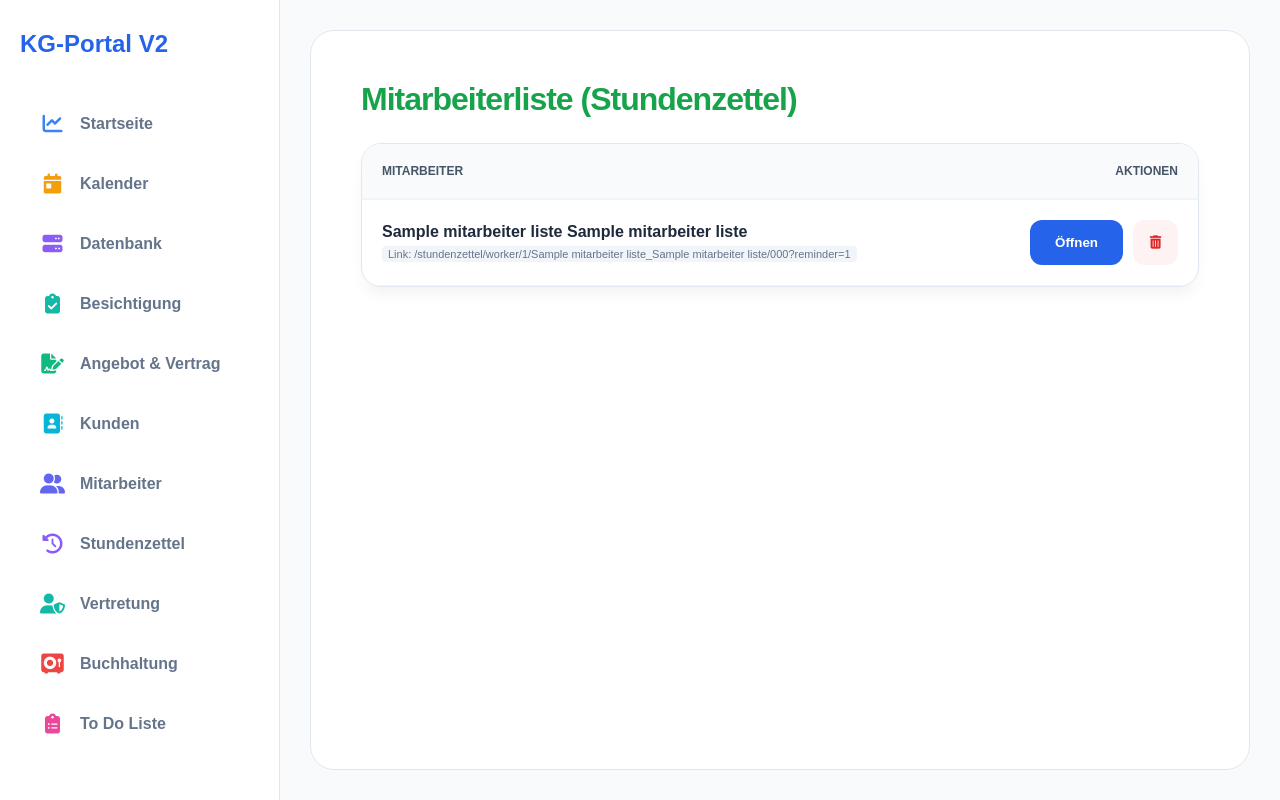
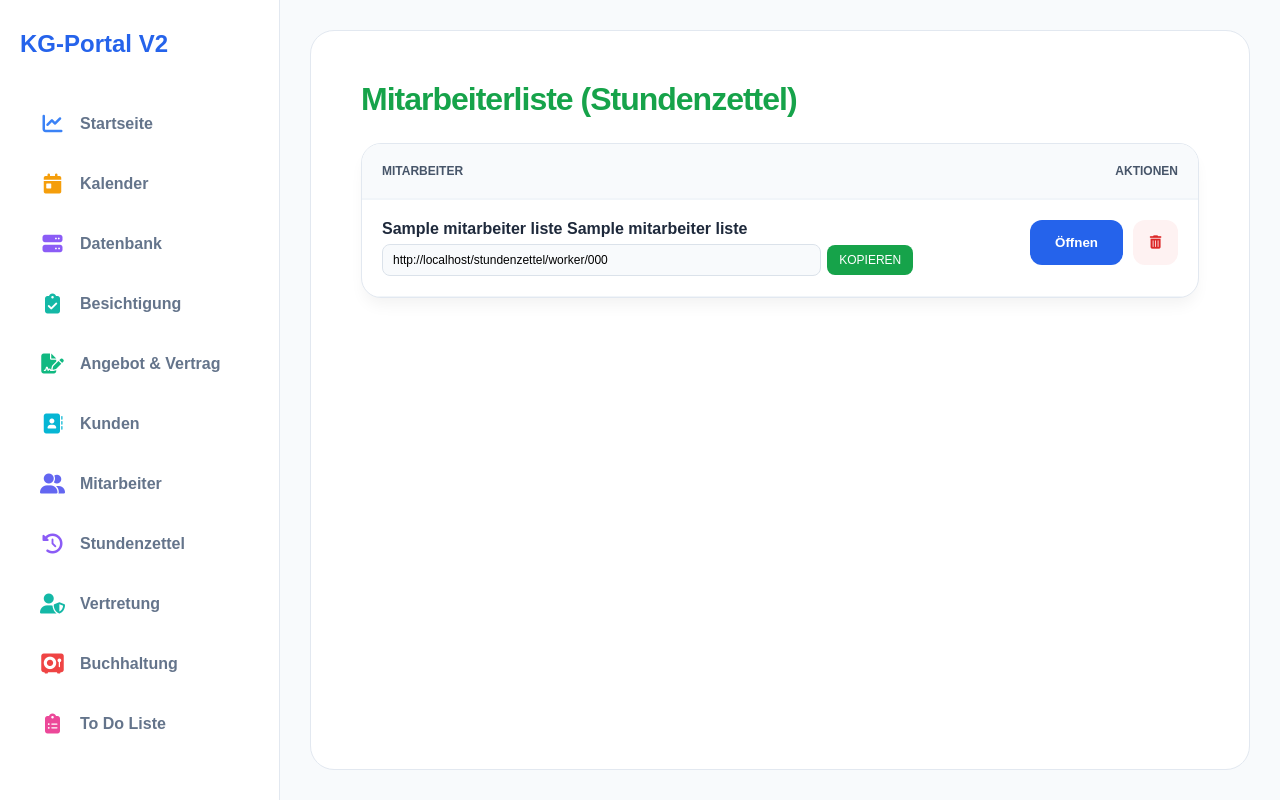
Before and after one commit to kg-portal/kg-portal, a Flask app: template templates/stundenzettel.html in a window 1280 px wide. Run offline with Flask 3, Linux system fonts and the light colour scheme; the visitor is signed in with stand-in values (Sample User, id 1); tables that the repository leaves empty hold one stand-in row (values such as "Sample post"); the template is opened without the code that fills it: most values are stand-ins (such as "Sample title", 1, 10 or a date in 2020).

Commit message:
Update stundenzettel.html

```diff
--- a/templates/stundenzettel.html
+++ b/templates/stundenzettel.html
@@ -2,6 +2,7 @@
 {% block content %}
 <link rel="stylesheet" href="https://cdn.jsdelivr.net/npm/flatpickr/dist/flatpickr.min.css">
 <script src="https://cdn.jsdelivr.net/npm/flatpickr"></script>
+
 
 <!--
 ..........................................................................................................
@@ -31,13 +32,37 @@
                     <td style="padding:20px; font-weight:800; color:#1e293b; font-size: 16px;">
                         {{ m.vorname }} {{ m.nachname }}
                         <br>
+
+                        <!-- ❌ SİLİNEN -->
+                        <!--
                         <small style="color:#64748b; font-weight:400; font-size:11px; background:#f1f5f9; padding:2px 6px; border-radius:4px; display:inline-block; margin-top:5px;">
-                            Link: /stundenzettel/worker/{{ m.id }}/{{ m.vorname }}_{{ m.nachname }}/{{ m.access_code if m.access_code else '1234' }}?reminder=1
+                            Link: {{ request.host_url.rstrip('/') }}/stundenzettel/worker/{{ m.access_code }}
                         </small>
+                        -->
+
+                        <!-- ✅ EKLENEN -->
+                        <div style="margin-top:6px; display:flex; gap:6px; align-items:center;">
+                            <input
+                                type="text"
+                                readonly
+                                value="{{ request.host_url.rstrip('/') }}/stundenzettel/worker/{{ m.access_code }}"
+                                style="flex:1; padding:8px 10px; border:1px solid #dbe2ea; border-radius:8px; font-size:12px; background:#f8fafc;">
+                            <button
+                                onclick="
+                                    navigator.clipboard.writeText('{{ request.host_url.rstrip('/') }}/stundenzettel/worker/{{ m.access_code }}');
+                                    this.innerText='KOPIERT!';
+                                    setTimeout(() => this.innerText='KOPIEREN', 1500);
+                                "
+                                style="padding:8px 12px; background:#16a34a; color:white; border:none; border-radius:8px; font-size:12px; cursor:pointer;">
+                                KOPIEREN
+                            </button>
+                        </div>
+
                     </td>
                     <td style="padding:20px; text-align:right; display:flex; justify-content:flex-end; gap:10px;">
-                        <button onclick="window.location.href='/stundenzettel/worker/{{ m.id }}/{{ m.vorname }}_{{ m.nachname }}/{{ m.access_code if m.access_code else '1234' }}?reminder=1'"
-                                style="background:#2563eb; color:#fff; border:none; padding:10px 25px; border-radius:12px; font-weight:700; cursor:pointer; transition: 0.2s;">
+                        <button
+                            onclick="window.location.href='{{ request.host_url.rstrip('/') }}/stundenzettel/worker/{{ m.access_code }}'"
+                            style="background:#2563eb; color:#fff; border:none; padding:10px 25px; border-radius:12px; font-weight:700; cursor:pointer; transition: 0.2s;">
                             Öffnen
                         </button>
                         <button onclick="if(confirm('Mitarbeiter archivieren?')) window.location.href='/mitarbeiter/delete/{{ m.id }}'"
```
